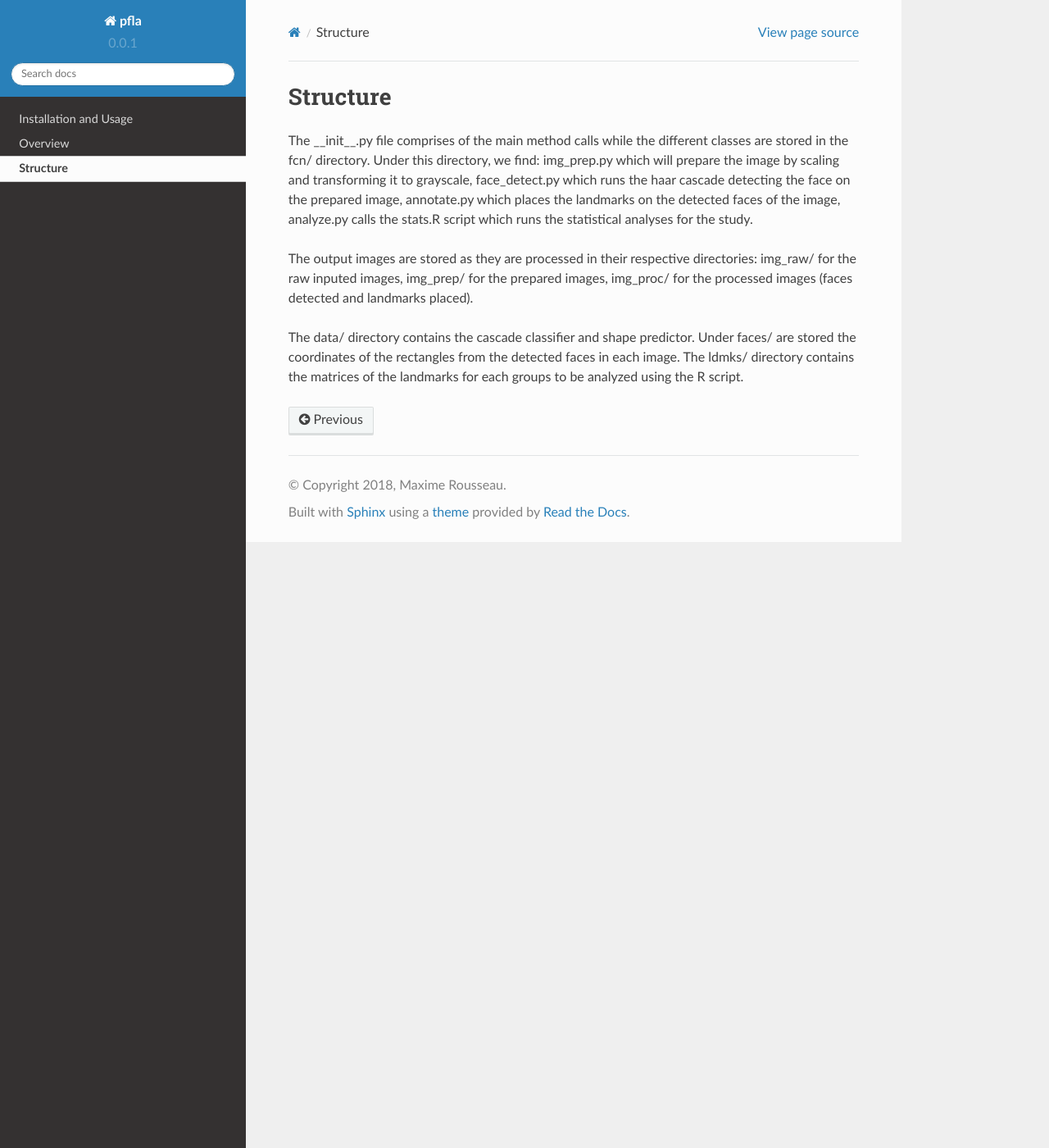
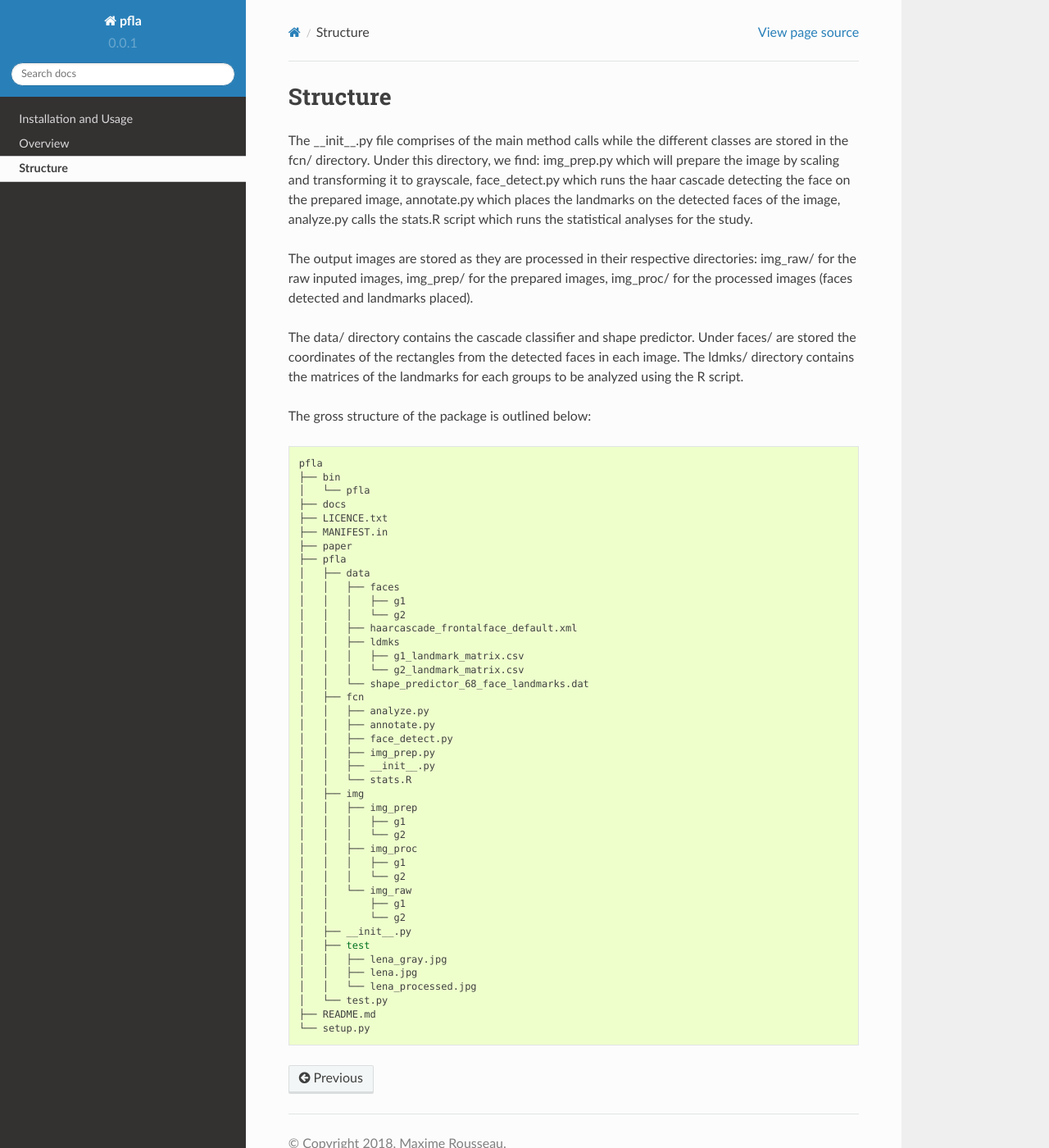
Before and after one commit to maxrousseau/pfla, a Sphinx documentation site: the page built from docs/source/structure.rst, in a window 1280 px wide and 1400 px high. Shown: the whole window at 82% size. Built offline with Sphinx 7.4.7 and the Read the Docs theme 2.0.0, drawn with Linux system fonts in a browser that asks for light colours.

Commit message:
docs structure.rst added tree

```diff
--- a/docs/source/structure.rst
+++ b/docs/source/structure.rst
@@ -21,3 +21,50 @@ The data/ directory contains the cascade classifier and shape predictor. Under
 faces/ are stored the coordinates of the rectangles from the detected faces in
 each image. The ldmks/ directory contains the matrices of the landmarks for
 each groups to be analyzed using the R script.
+
+The gross structure of the package is outlined below:
+
+.. code-block:: shell
+
+        pfla
+        ├── bin
+        │   └── pfla
+        ├── docs
+        ├── LICENCE.txt
+        ├── MANIFEST.in
+        ├── paper
+        ├── pfla
+        │   ├── data
+        │   │   ├── faces
+        │   │   │   ├── g1
+        │   │   │   └── g2
+        │   │   ├── haarcascade_frontalface_default.xml
+        │   │   ├── ldmks
+        │   │   │   ├── g1_landmark_matrix.csv
+        │   │   │   └── g2_landmark_matrix.csv
+        │   │   └── shape_predictor_68_face_landmarks.dat
+        │   ├── fcn
+        │   │   ├── analyze.py
+        │   │   ├── annotate.py
+        │   │   ├── face_detect.py
+        │   │   ├── img_prep.py
+        │   │   ├── __init__.py
+        │   │   └── stats.R
+        │   ├── img
+        │   │   ├── img_prep
+        │   │   │   ├── g1
+        │   │   │   └── g2
+        │   │   ├── img_proc
+        │   │   │   ├── g1
+        │   │   │   └── g2
+        │   │   └── img_raw
+        │   │       ├── g1
+        │   │       └── g2
+        │   ├── __init__.py
+        │   ├── test
+        │   │   ├── lena_gray.jpg
+        │   │   ├── lena.jpg
+        │   │   └── lena_processed.jpg
+        │   └── test.py
+        ├── README.md
+        └── setup.py
```
